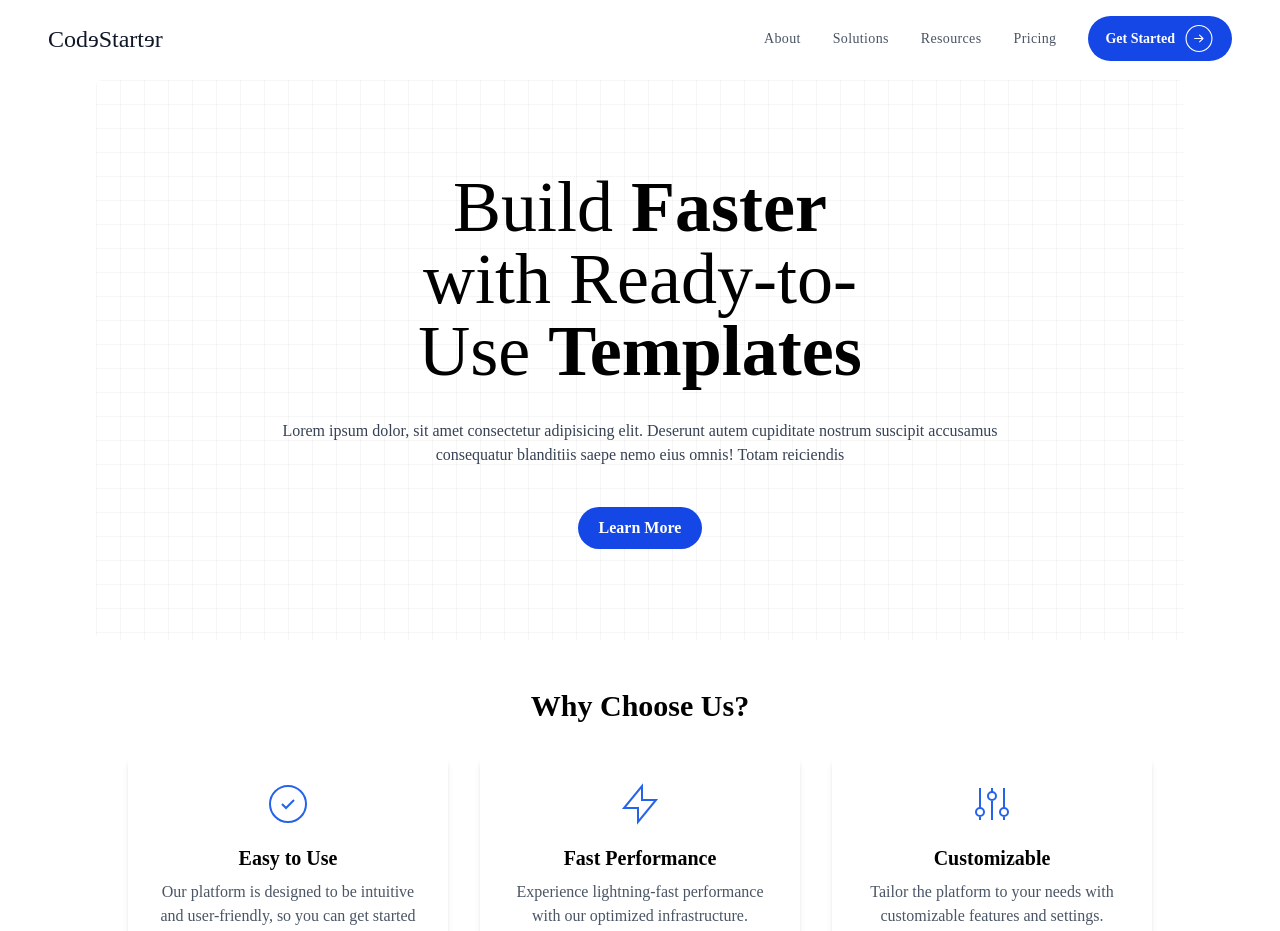
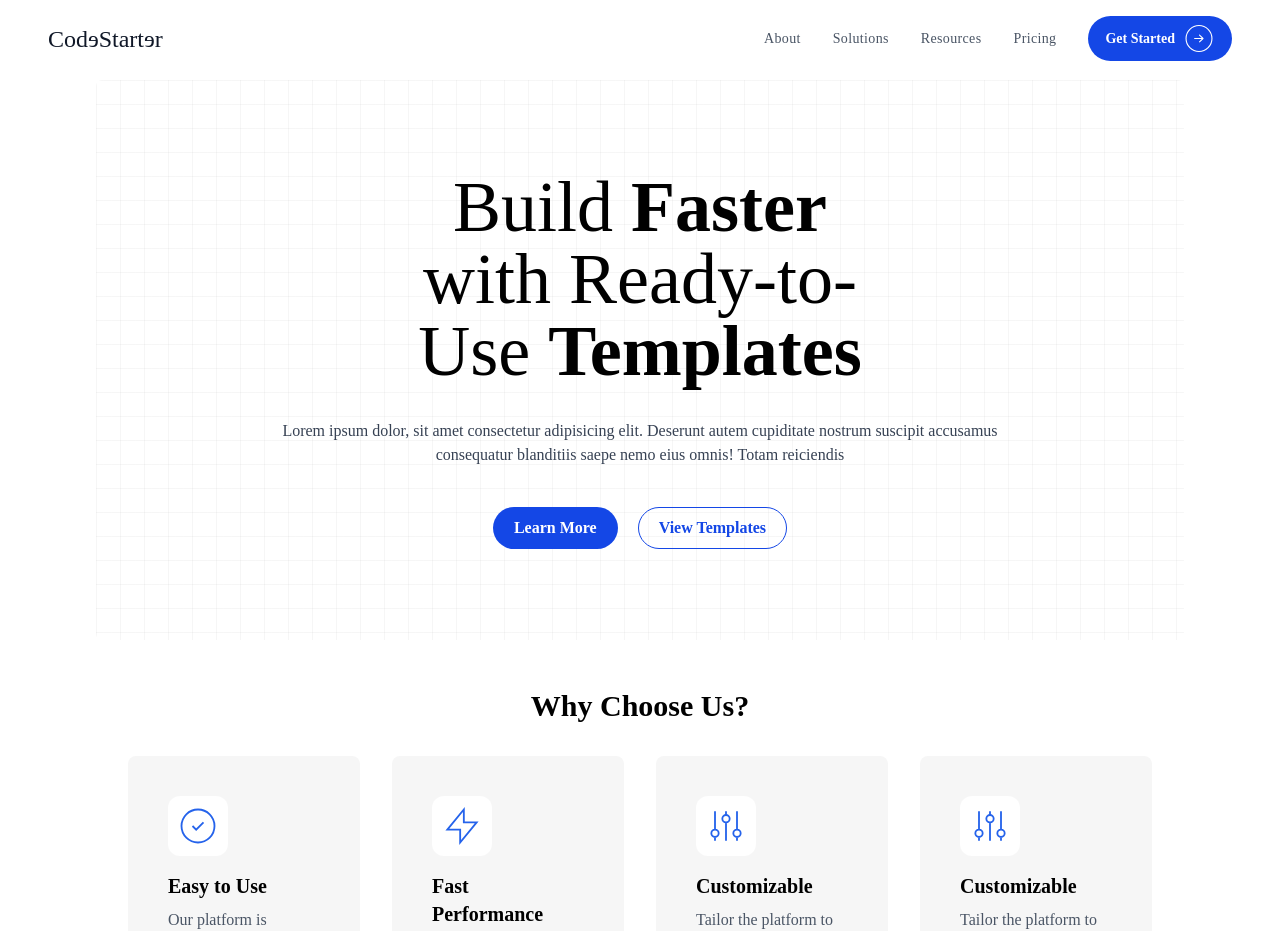
Before and after one commit to KiraaDev/CodeStarter-Landing-Page, a React (Vite) app: page / in a window 1280 px wide. Shown: the top 931 px of the page. Built offline with nearby package versions, Linux system fonts and the light colour scheme.

Commit message:
improving UI/UX

```diff
--- a/src/components/FeatureCard.tsx
+++ b/src/components/FeatureCard.tsx
@@ -8,12 +8,12 @@ interface FeatureCardProps {
 const FeatureCard: React.FC<FeatureCardProps> = ({ logo, featureName, description }) => {
 
     return (
-        <div className="text-center p-6 bg-white rounded-lg shadow-md hover:shadow-lg transition-shadow duration-300 dark:bg-gray-900 ">
-            <div className="flex justify-center">
-               <img src={logo} alt="feature logo" className="w-12 h-12 " />
+        <div className="p-10 bg-[#f6f6f6] rounded-lg hover:shadow-lg transition-shadow duration-300 dark:bg-gray-900">
+            <div className="flex">
+               <img src={logo} alt={featureName} className=" h-15 p-2  rounded-xl bg-white " />
             </div>
-            <h3 className="text-xl font-semibold mt-4 dark:text-[#FAFAFA]">{featureName}</h3>
-            <p className="text-gray-600 mt-2 dark:text-[#FAFAFA]">
+            <h3 className="text-xl font-semibold mt-4 dark:text-[#fafafae5]">{featureName}</h3>
+            <p className="text-gray-600 mt-2 dark:text-[#c9c9c9]">
                {description}
             </p>
         </div>
--- a/src/components/FeatureSection.tsx
+++ b/src/components/FeatureSection.tsx
@@ -9,19 +9,24 @@ function FeatureSection() {
         <div className="py-12 ">
             <div className="max-w-7xl mx-auto px-4 sm:px-6 lg:px-8">
                 <h2 className="text-3xl font-bold text-center mb-8 dark:text-[#FAFAFA]">Why Choose Us?</h2>
-                <div className="grid grid-cols-1 md:grid-cols-3 gap-8">
+                <div className="grid grid-cols-1 md:grid-cols-4 gap-8">
                     <FeatureCard
-                    logo={EasyToUse}
+                        logo={EasyToUse}
                         featureName='Easy to Use'
                         description='Our platform is designed to be intuitive and user-friendly, so you can get started right away.'
                     />
                     <FeatureCard
-                    logo={Fast}
+                        logo={Fast}
                         featureName='Fast Performance'
                         description='Experience lightning-fast performance with our optimized infrastructure.'
                     />
                     <FeatureCard
-                    logo={Customizable}
+                        logo={Customizable}
+                        featureName='Customizable'
+                        description='Tailor the platform to your needs with customizable features and settings.'
+                    />
+                    <FeatureCard
+                        logo={Customizable}
                         featureName='Customizable'
                         description='Tailor the platform to your needs with customizable features and settings.'
                     />
--- a/src/components/HeroSection.tsx
+++ b/src/components/HeroSection.tsx
@@ -13,9 +13,13 @@ function HeroSection() {
                 </h1>
                 <p className="mt-8 text-gray-700 dark:text-gray-300">Lorem ipsum dolor, sit amet consectetur adipisicing elit. Deserunt autem cupiditate nostrum suscipit accusamus consequatur blanditiis saepe nemo eius omnis! Totam reiciendis</p>
             </div>
-            <div>
-                <button className="cursor-pointer bg-blue-700 hover:bg-blue-800 text-md font-bold transition-all duration-200 px-5 py-2 rounded-full dark:bg-blue-900 border border-transparent flex items-center hover:dark:bg-blue-950 active:scale-95 mt-0 group-data-[state=active]:mt-10">
-                    <span className="text-white">Learn More</span></button>
+            <div className="flex gap-5">
+                <button className="cursor-pointer bg-blue-700 hover:bg-blue-800 text-md font-bold transition-all duration-200 px-5 py-2 rounded-full dark:bg-blue-900 border border-transparent flex items-center hover:dark:bg-blue-950 active:scale-95">
+                    <span className="text-white">Learn More</span>
+                </button>
+                <button className="cursor-pointer text-blue-700 border-blue-700 hover:border-blue-900 text-md font-bold transition-all duration-200 px-5 py-2 rounded-full border  flex items-center active:scale-95">
+                    <span className="">View Templates</span>
+                </button>
             </div>
 
         </section>
```
